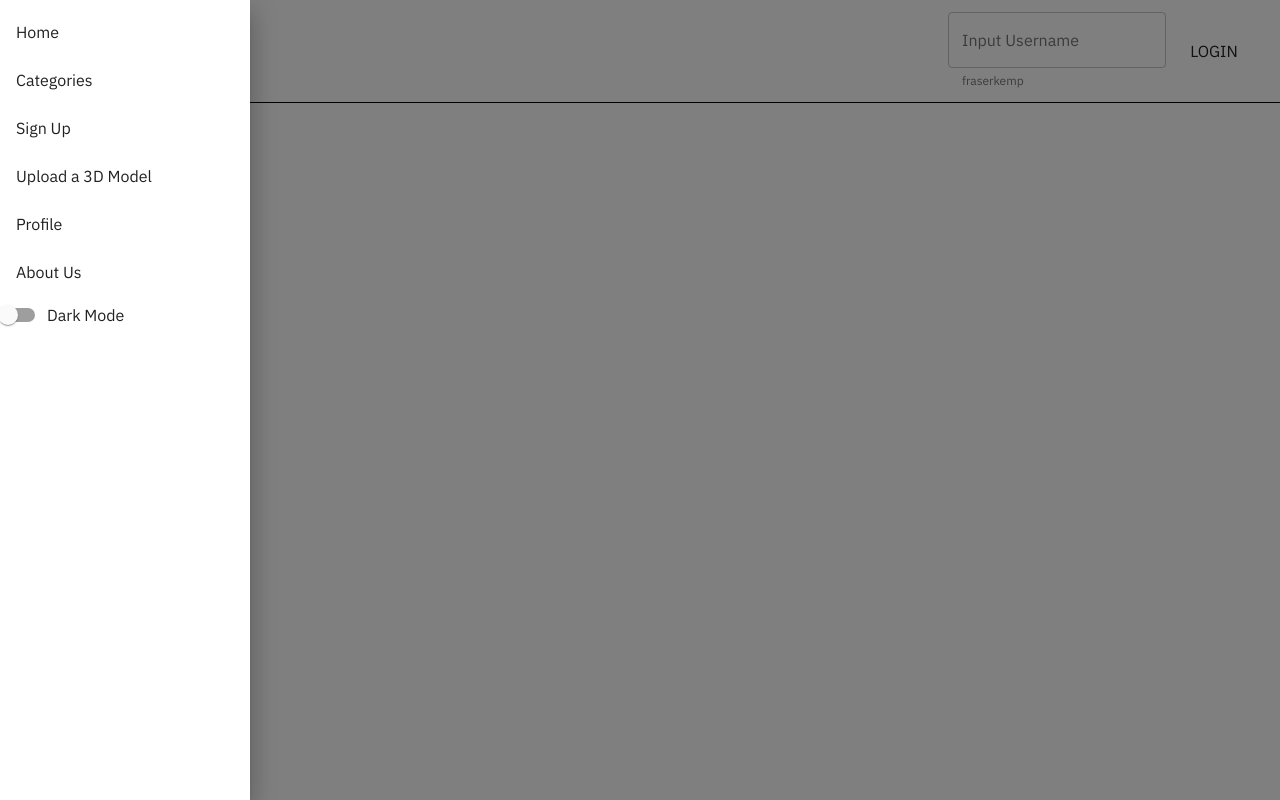
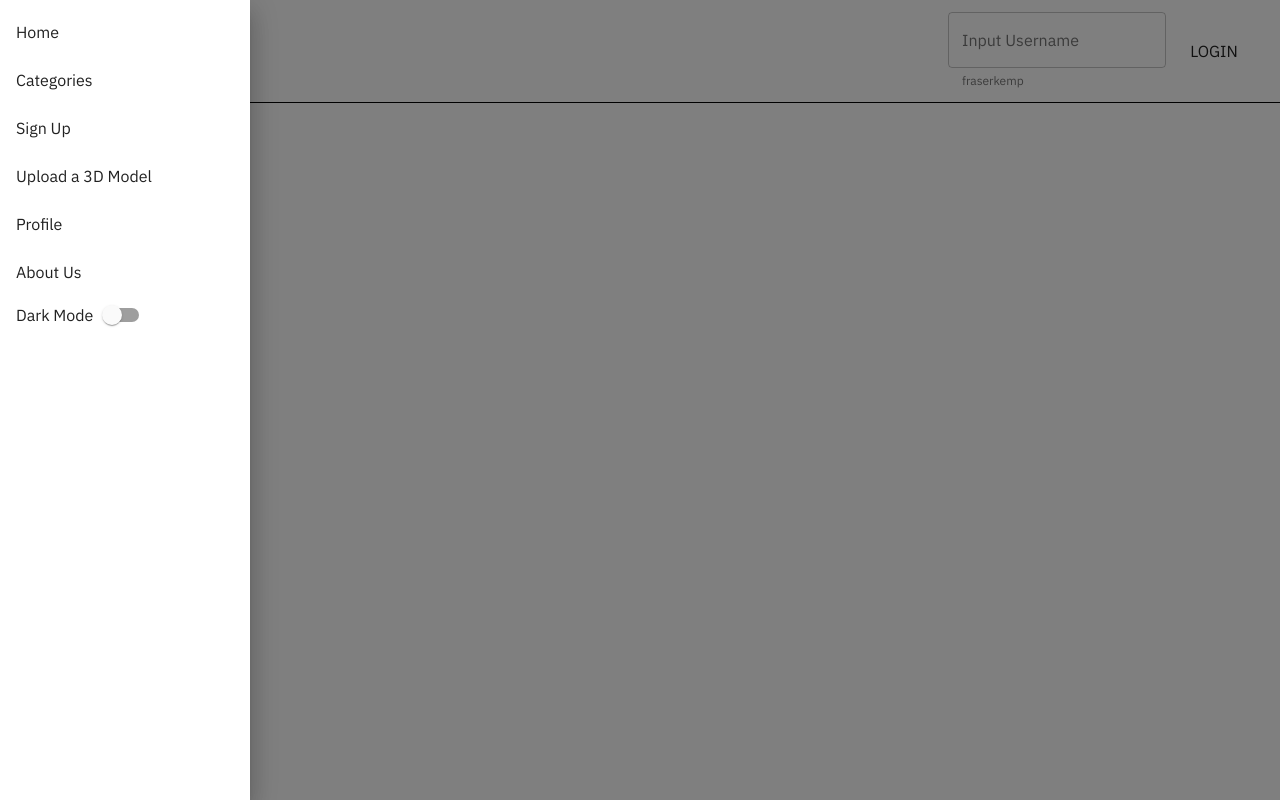
Before and after one commit to lizzykerrigan/fencs-fend, a React (Create React App) app: page /images/1 in a window 1280 px wide. Both pictures are taken after a click on the button "Open drawer". Built offline with nearby package versions, Linux system fonts and the light colour scheme; no server answers.

Commit message:
change position of dark mode switch

```diff
--- a/src/components/Header/Header.jsx
+++ b/src/components/Header/Header.jsx
@@ -190,6 +190,7 @@ class Header extends Component {
                 value="dark"
               />
             }
+            labelPlacement="start"
             label="Dark Mode"
           />
         </List>
```
